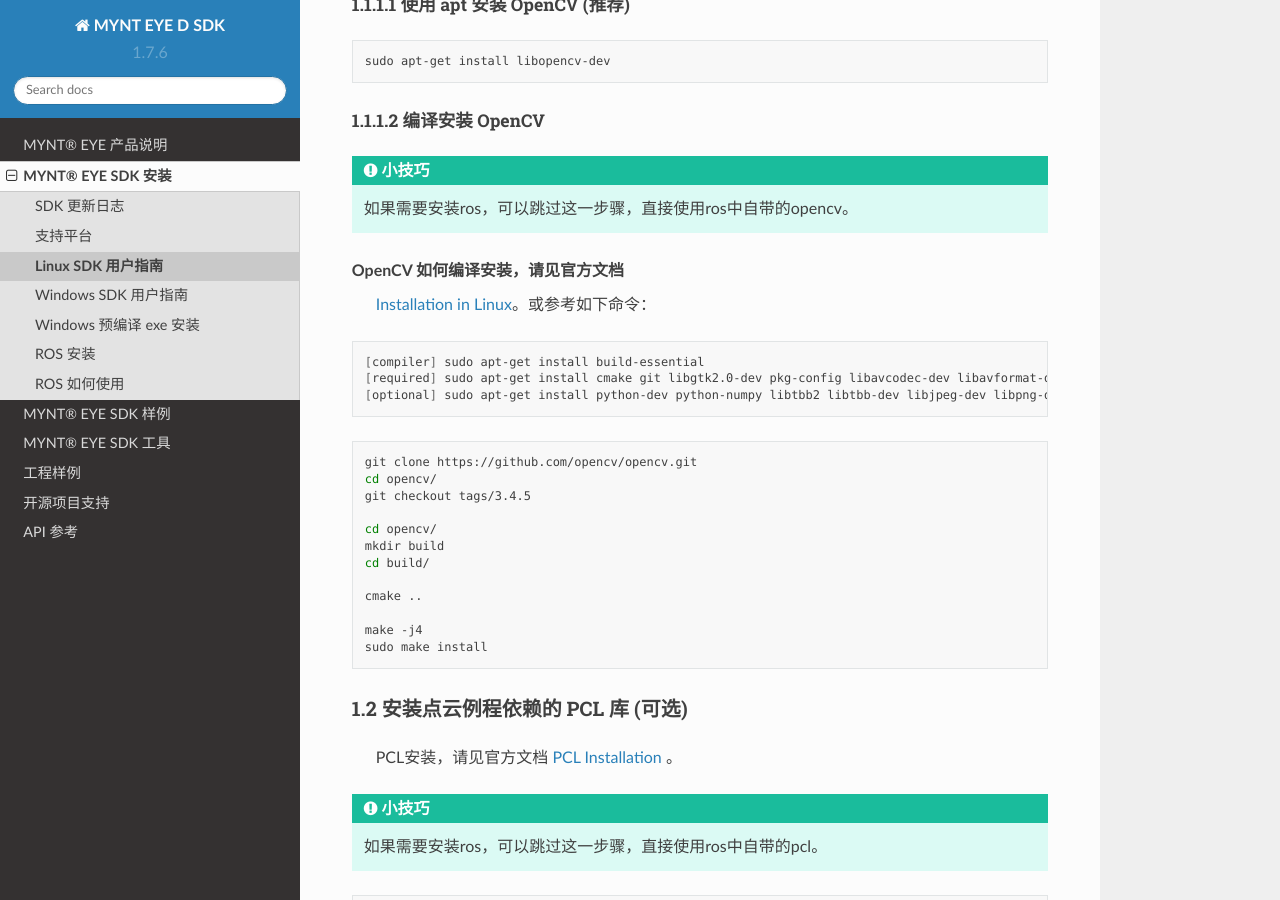
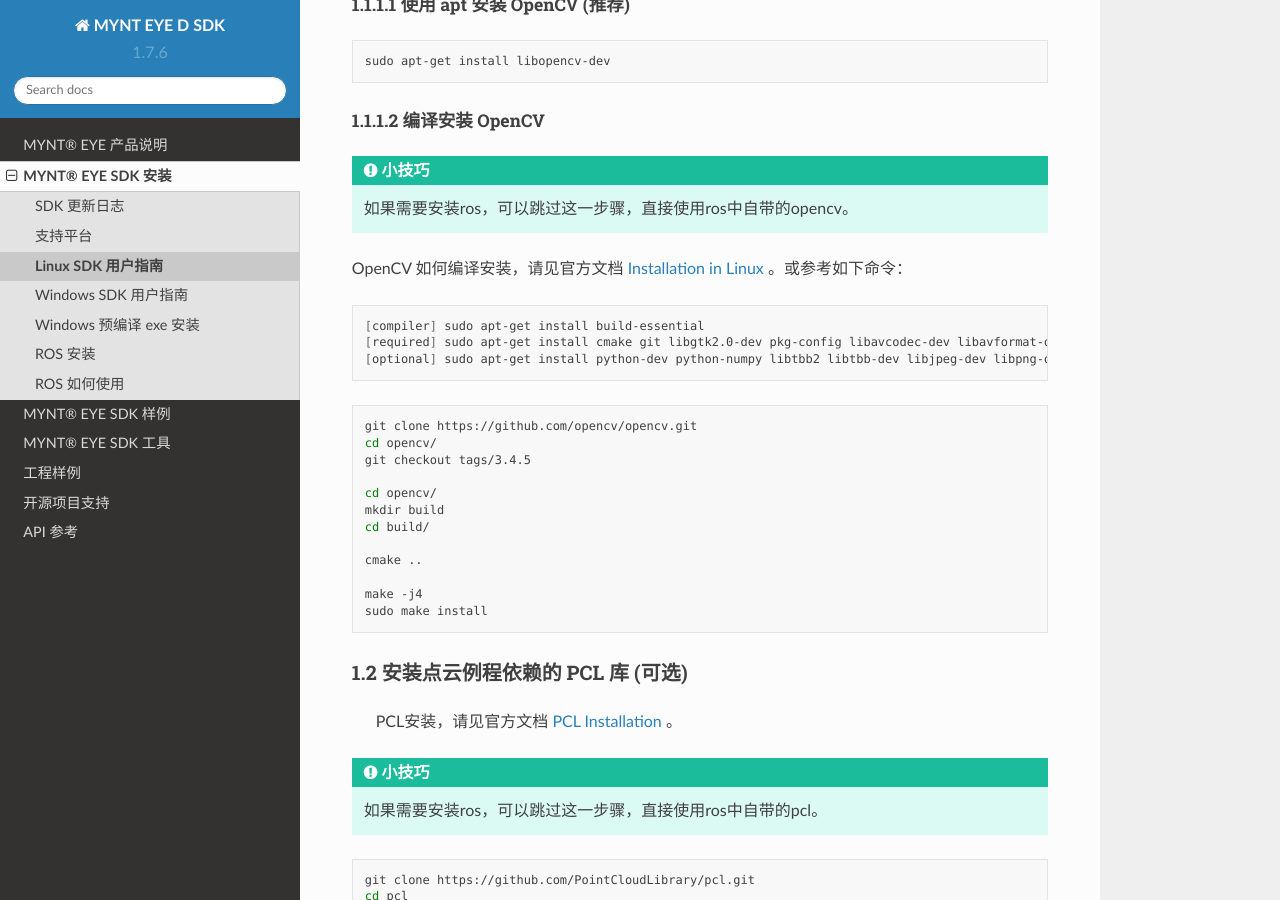
Before and after one commit to slightech/MYNT-EYE-D-SDK-Docs-zh_CN, a Sphinx documentation site: the page built from docs/installation/build_linux.rst, in a window 1280 px wide and 900 px high, scrolled down 387 px. Built offline with Sphinx 7.4.7 and the Read the Docs theme 2.0.0, drawn with Linux system fonts in a browser that asks for light colours.

Commit message:
docs(*): update formation

```diff
--- a/docs/installation/build_linux.rst
+++ b/docs/installation/build_linux.rst
@@ -29,9 +29,7 @@
     如果需要安装ros，可以跳过这一步骤，直接使用ros中自带的opencv。
 
 
-OpenCV 如何编译安装，请见官方文档
-   `Installation in Linux <https://docs.opencv.org/master/d7/d9f/tutorial_linux_install.html>`__\
-   。或参考如下命令：
+OpenCV 如何编译安装，请见官方文档 `Installation in Linux <https://docs.opencv.org/master/d7/d9f/tutorial_linux_install.html>`__ 。或参考如下命令：
 
 .. code-block:: bash
 
```
